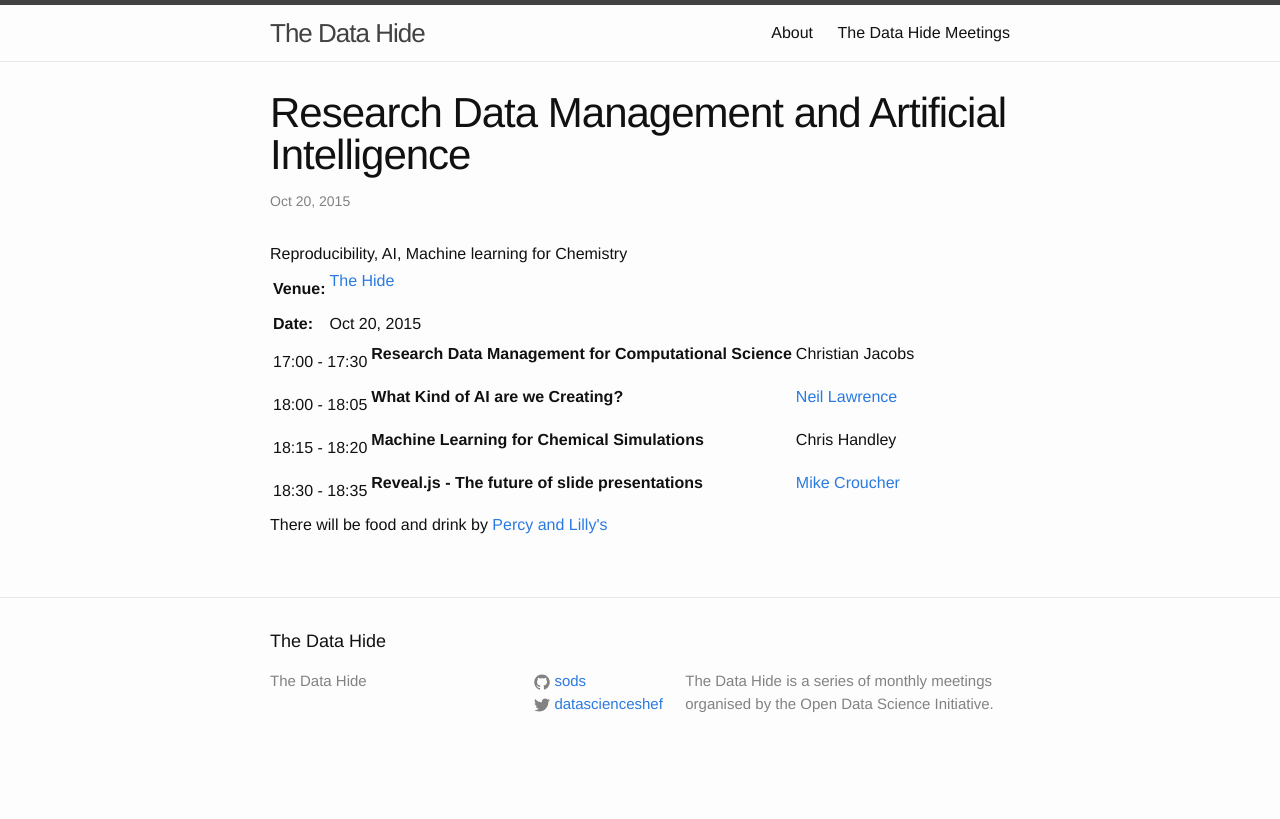
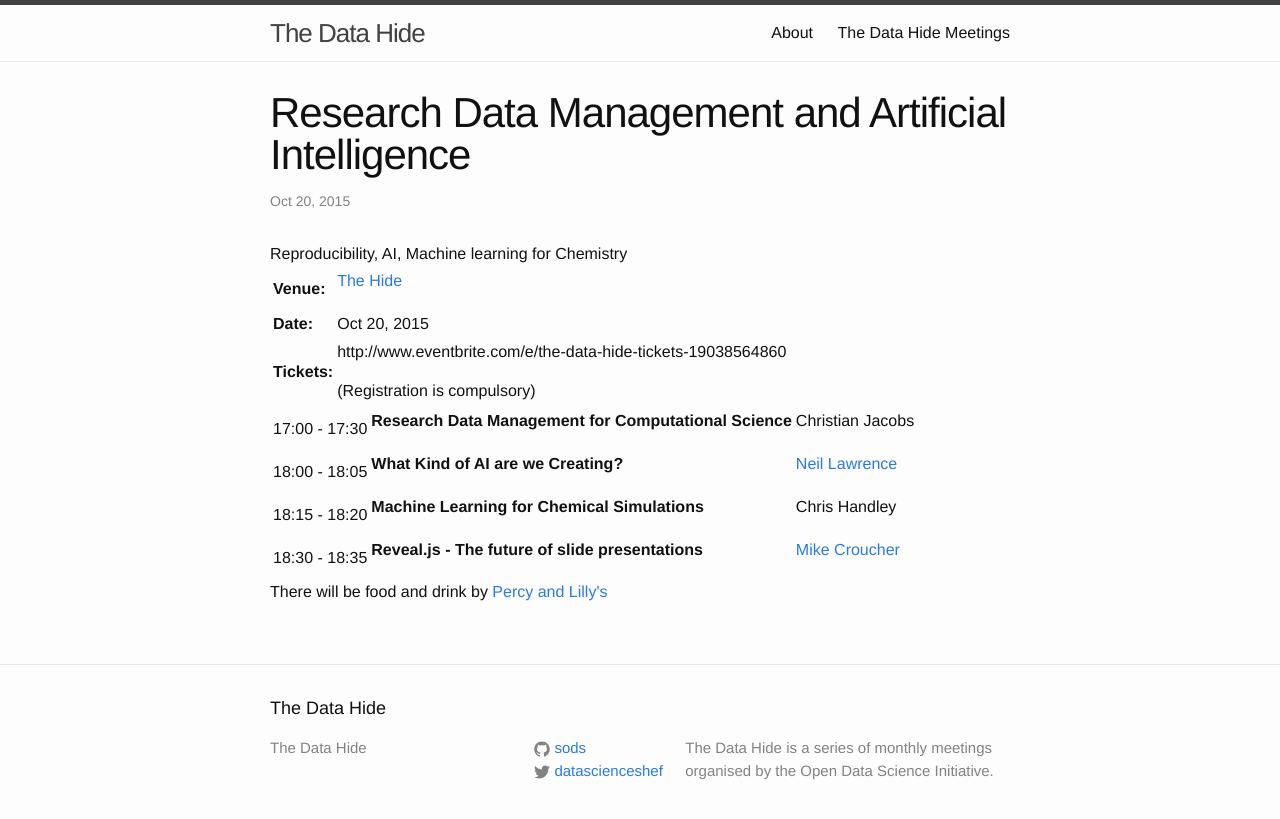
Before and after one commit to sods/datahide, a Jekyll site: the page built from _posts/2015-10-20-RDM-ai.md, in a window 1280 px wide. Shown: the top 819 px of the page. Built offline with Jekyll 4.4.1, drawn with Linux system fonts in a browser that asks for light colours.

Commit message:
Modified datahide layout to support ticket field

```diff
--- a/_layouts/datahide.html
+++ b/_layouts/datahide.html
@@ -8,6 +8,7 @@ layout: post
     <table>
     <tr><td><b>Venue:</b> </td><td>{{ page.venue | markdownify }} </td></tr>
     <tr><td><b>Date:</b> </td><td>{{ page.date | date: "%b %-d, %Y" }}</td></tr>
+    <tr><td><b>Tickets:</b> </td><td>{{ page.tickets | markdownify }} (Registration is compulsory)</td></tr>
     </table>
     <table>
       {% for talk in page.talks %}
```
